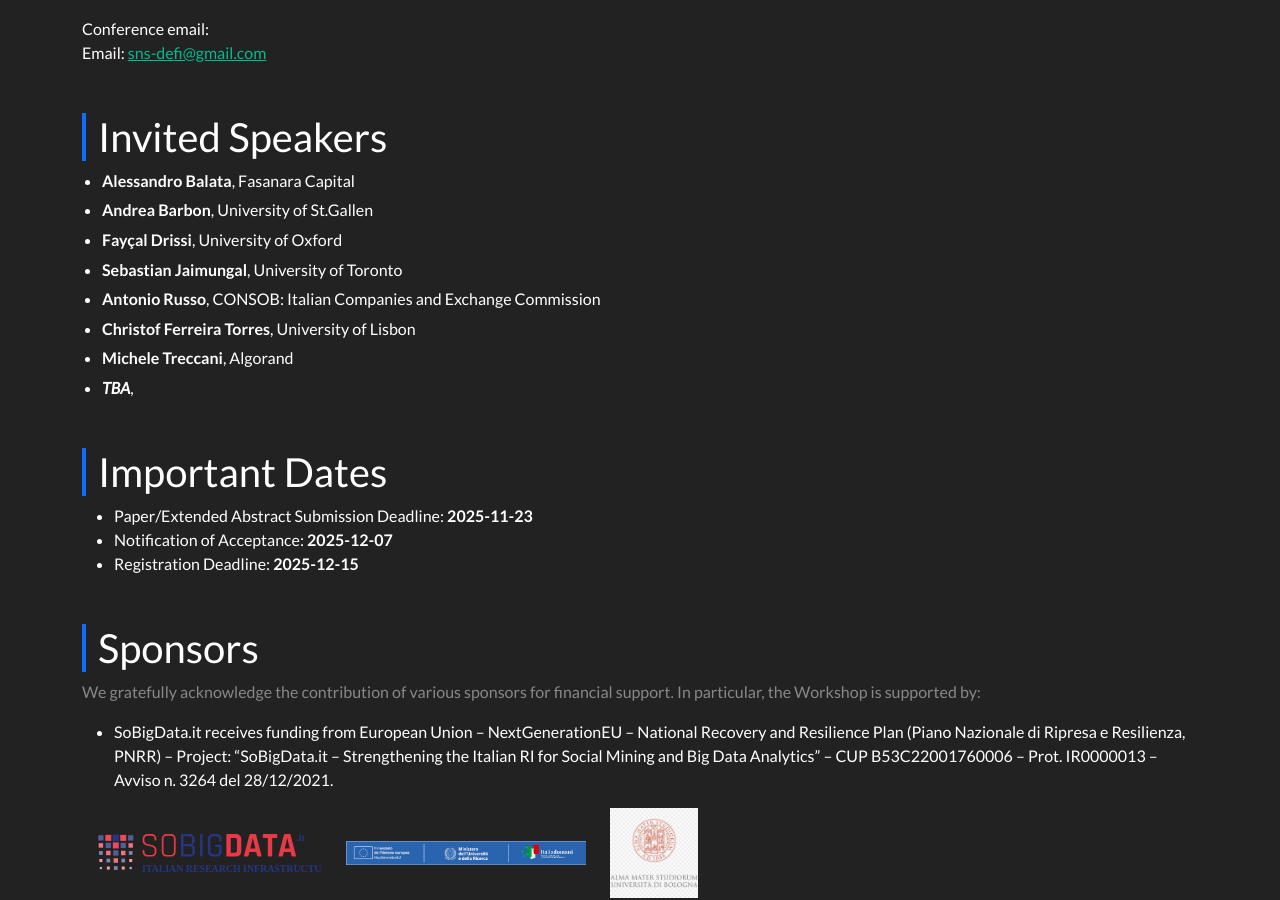
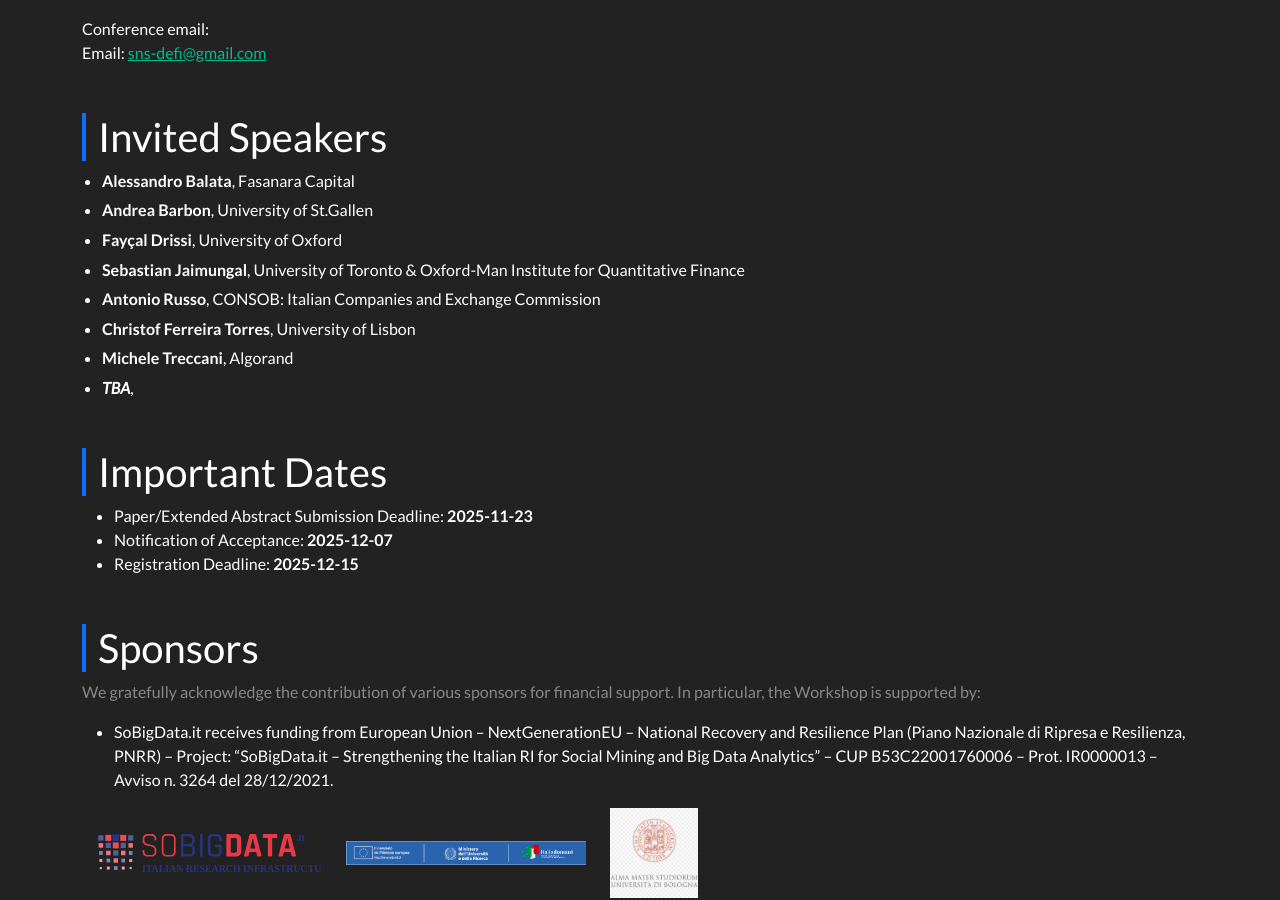
Before and after one commit to sns-defi/sns-defi.github.io, a Jekyll site: the page built from index.md, in a window 1280 px wide and 900 px high, scrolled down 837 px. Built offline with Jekyll 4.4.1, drawn with Linux system fonts in a browser that asks for light colours; nearby versions of some CDN libraries.

Commit message:
Update affiliation for Sebastian Jaimungal

```diff
--- a/_data/speakers.yml
+++ b/_data/speakers.yml
@@ -17,7 +17,7 @@
     <em>TBD</em>
 
 - name: "Sebastian Jaimungal"
-  affiliation: "University of Toronto"
+  affiliation: "University of Toronto & Oxford-Man Institute for Quantitative Finance"
   image: "/assets/img/speakers/jaimungal.jpg"
   bio: |
     <em>TBD</em>.
```
